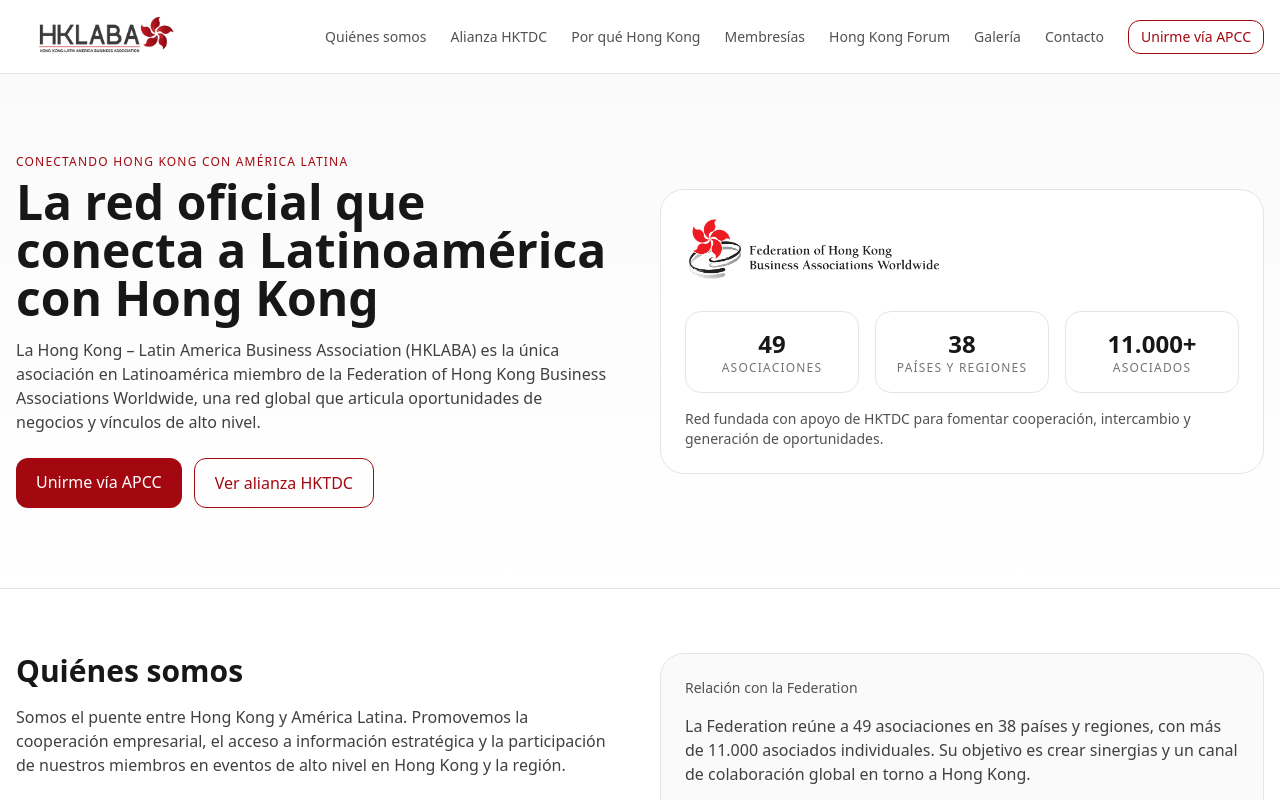
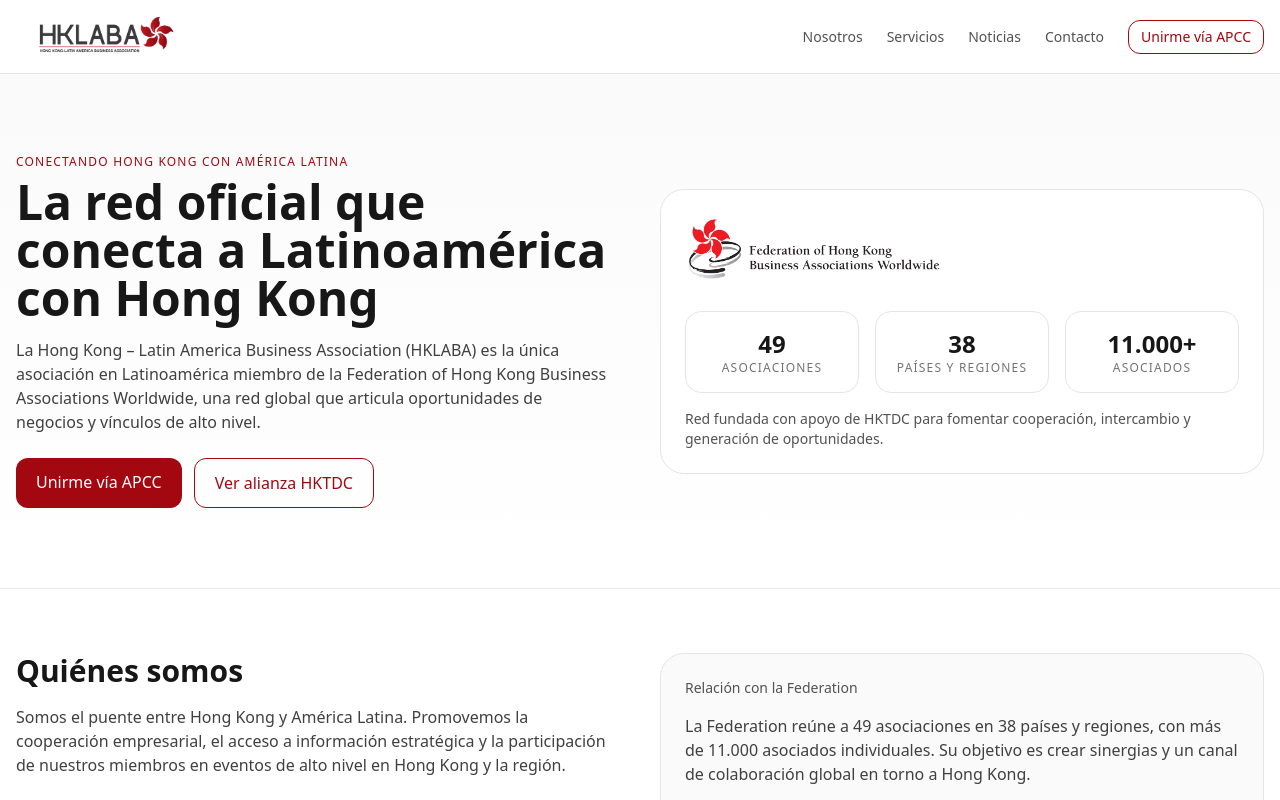
Before and after one commit to TronxGroup/hklaba, a Next.js app: page / in a window 1280 px wide. Shown: the top 800 px of the page. Built offline with nearby package versions, Linux system fonts and the light colour scheme; grey boxes are pictures that could not be loaded.

Commit message:
Update page.tsx

```diff
--- a/app/page.tsx
+++ b/app/page.tsx
@@ -77,6 +77,33 @@
     'Beneficios y ofertas en países como Tailandia y Vietnam (alojamiento, restaurantes, otros)',
   ]
 
+  const quickLinks = [
+    {
+      href: '/nosotros',
+      icon: '🏛️',
+      title: 'Nosotros',
+      desc: 'Misión, historia, valores y alianzas institucionales de HKLABA.',
+    },
+    {
+      href: '/servicios',
+      icon: '⚙️',
+      title: 'Servicios',
+      desc: 'Consultoría, ferias HKTDC, networking, inteligencia de mercado e inversiones.',
+    },
+    {
+      href: '/noticias',
+      icon: '📰',
+      title: 'Noticias',
+      desc: 'Hong Kong Forum 2026, actualizaciones de la Federation y oportunidades de mercado.',
+    },
+    {
+      href: '/contacto',
+      icon: '✉️',
+      title: 'Contacto',
+      desc: 'Escríbenos por email o WhatsApp. Basados en Santiago, con alcance regional.',
+    },
+  ]
+
   return (
     <div className="min-h-screen bg-white text-neutral-900">
       {/* JSON-LD básicos */}
@@ -112,14 +139,17 @@
             </a>
           </div>
           <nav className="hidden md:flex items-center gap-6 text-sm text-neutral-600" aria-label="Navegación principal">
-            <a href="#quienes" className="hover:text-hklRed">Quiénes somos</a>
-            <a href="#alianzas" className="hover:text-hklRed">Alianza HKTDC</a>
-            <a href="#porquehk" className="hover:text-hklRed">Por qué Hong Kong</a>
-            <a href="#membresias" className="hover:text-hklRed">Membresías</a>
-            <a href="#forum" className="hover:text-hklRed">Hong Kong Forum</a>
-            <a href="#galeria" className="hover:text-hklRed">Galería</a>
-            <a href="#contacto" className="hover:text-hklRed">Contacto</a>
-            <a href={ORG.apccSignupUrl} className="inline-flex rounded-xl border border-hklRed text-hklRed px-3 py-1.5 hover:bg-hklRed hover:text-white transition" rel="noopener">Unirme vía APCC</a>
+            <a href="/nosotros"  className="hover:text-hklRed">Nosotros</a>
+            <a href="/servicios" className="hover:text-hklRed">Servicios</a>
+            <a href="/noticias"  className="hover:text-hklRed">Noticias</a>
+            <a href="/contacto"  className="hover:text-hklRed">Contacto</a>
+            <a
+              href={ORG.apccSignupUrl}
+              className="inline-flex rounded-xl border border-hklRed text-hklRed px-3 py-1.5 hover:bg-hklRed hover:text-white transition"
+              rel="noopener"
+            >
+              Unirme vía APCC
+            </a>
           </nav>
         </div>
       </header>
@@ -159,7 +189,7 @@
         </div>
       </section>
 
-      {/* QUIÉNES SOMOS (video cliente simplificado con iframe) */}
+      {/* QUIÉNES SOMOS */}
       <section id="quienes" className="border-b border-neutral-200">
         <div className="mx-auto max-w-7xl px-4 py-16 grid lg:grid-cols-2 gap-10">
           <div>
@@ -174,13 +204,15 @@
               <li>• Inteligencia de mercado y programas de internacionalización</li>
               <li>• Participación prioritaria en foros, misiones y actividades de la Federation</li>
             </ul>
+            <a href="/nosotros" className="mt-6 inline-block text-sm text-hklRed font-medium underline decoration-red-200 hover:decoration-hklRed">
+              Conocer más sobre HKLABA →
+            </a>
           </div>
           <div className="rounded-3xl border border-neutral-200 p-6 bg-neutral-50 space-y-4">
             <div className="text-sm text-neutral-600">Relación con la Federation</div>
             <p className="text-neutral-700">
               La Federation reúne a 49 asociaciones en 38 países y regiones, con más de 11.000 asociados individuales. Su objetivo es crear sinergias y un canal de colaboración global en torno a Hong Kong.
             </p>
-            {/* Si prefieres tu componente cliente, deja AllianceVideoClient; si no, mantenemos el iframe */}
             <AllianceVideoClient videoId="a1OcIDBTHgw" title="Quiénes Somos – Video" />
           </div>
         </div>
@@ -194,7 +226,7 @@
             <p className="mt-4 text-neutral-700">
               HKLABA y el Hong Kong Trade Development Council (HKTDC) mantienen un acuerdo de cooperación (MOU) para promover comercio e inversiones, intercambio de consultas, apoyo a misiones y actividades empresariales.
             </p>
-            <div className="mt-6 flex gap-3">
+            <div className="mt-6 flex flex-wrap gap-3">
               <a href={ORG.apccSignupUrl} className="rounded-xl bg-hklRed text-white px-5 py-3 font-medium hover:bg-red-800 transition" rel="noopener">Quiero ser miembro</a>
               <a href="#forum" className="rounded-xl border border-hklRed text-hklRed px-5 py-3 font-medium hover:bg-red-50 transition">Conocer el Hong Kong Forum</a>
             </div>
@@ -241,15 +273,42 @@
               <p className="mt-2">ICAC y cumplimiento robusto para un terreno parejo de negocios.</p>
             </div>
           </div>
+          <a href="/servicios" className="mt-8 inline-block text-sm text-hklRed font-medium underline decoration-red-200 hover:decoration-hklRed">
+            Ver todos los servicios y beneficios de membresía →
+          </a>
         </div>
       </section>
 
-      {/* Forum y Galería (tus componentes cliente) */}
+      {/* Forum y Galería (componentes cliente) */}
       <ForumClient />
       <GalleryClient />
 
-      {/* Alianzas */}
+      {/* ACCESO RÁPIDO A PÁGINAS */}
       <section className="border-b border-neutral-200 bg-neutral-50">
+        <div className="mx-auto max-w-7xl px-4 py-16">
+          <h2 className="text-2xl sm:text-3xl font-semibold text-neutral-900">Explora HKLABA</h2>
+          <p className="mt-2 text-neutral-600 max-w-prose">Todo lo que necesitas saber sobre nuestra asociación, en un solo lugar.</p>
+          <div className="mt-8 grid sm:grid-cols-2 lg:grid-cols-4 gap-5">
+            {quickLinks.map((link, i) => (
+              <a
+                key={i}
+                href={link.href}
+                className="group rounded-2xl border border-neutral-200 bg-white p-6 hover:border-hklRed transition flex flex-col gap-3"
+              >
+                <span className="text-3xl">{link.icon}</span>
+                <div>
+                  <p className="font-semibold text-neutral-900 group-hover:text-hklRed transition">{link.title}</p>
+                  <p className="mt-1 text-sm text-neutral-500">{link.desc}</p>
+                </div>
+                <span className="mt-auto text-sm text-hklRed">Ver más →</span>
+              </a>
+            ))}
+          </div>
+        </div>
+      </section>
+
+      {/* Alianzas — logos */}
+      <section className="border-b border-neutral-200">
         <div className="mx-auto max-w-7xl px-4 py-16">
           <h2 className="text-2xl sm:text-3xl font-semibold text-neutral-900">Alianzas</h2>
           <p className="mt-2 text-neutral-700 max-w-prose">Logos de aliados estratégicos y organizaciones colaboradoras.</p>
@@ -263,7 +322,7 @@
         </div>
       </section>
 
-      {/* Contacto (tu componente Zoho cliente) */}
+      {/* Contacto Zoho */}
       <ContactZohoClient />
 
       {/* FOOTER */}
```
